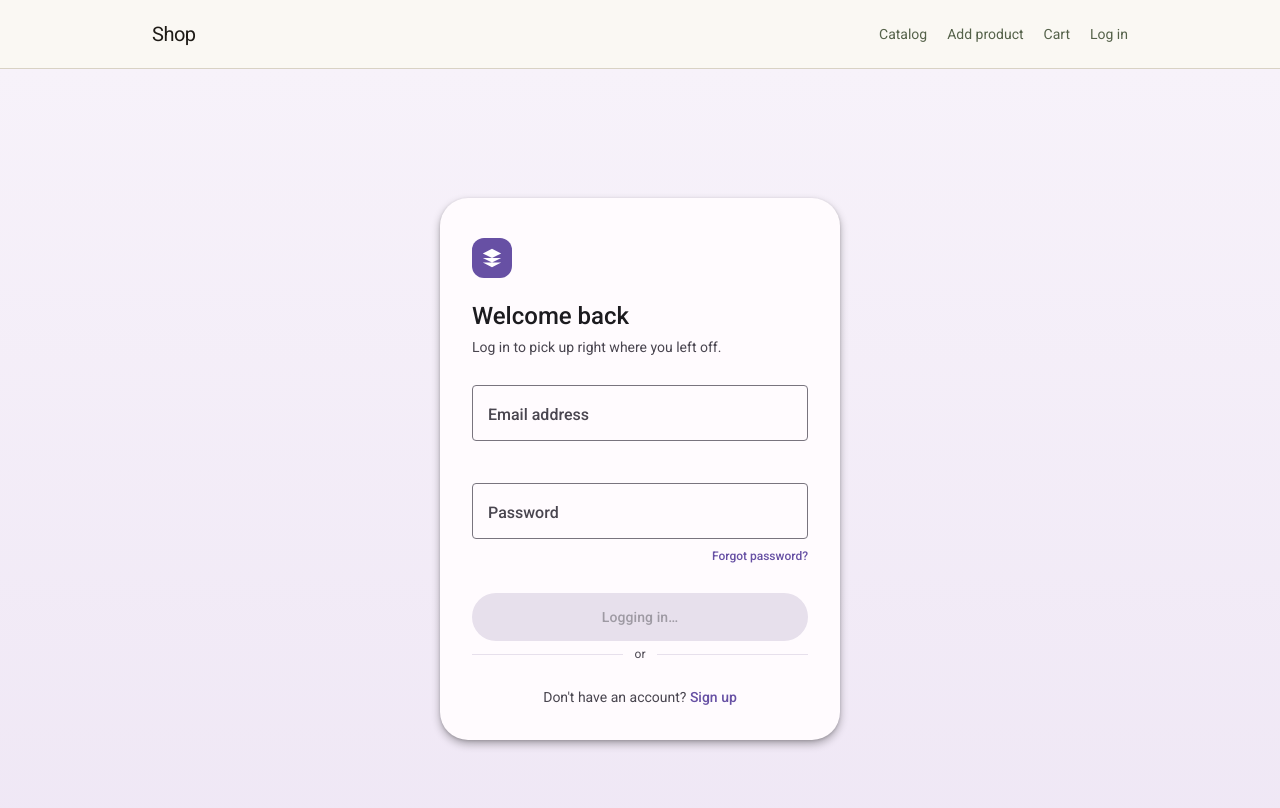
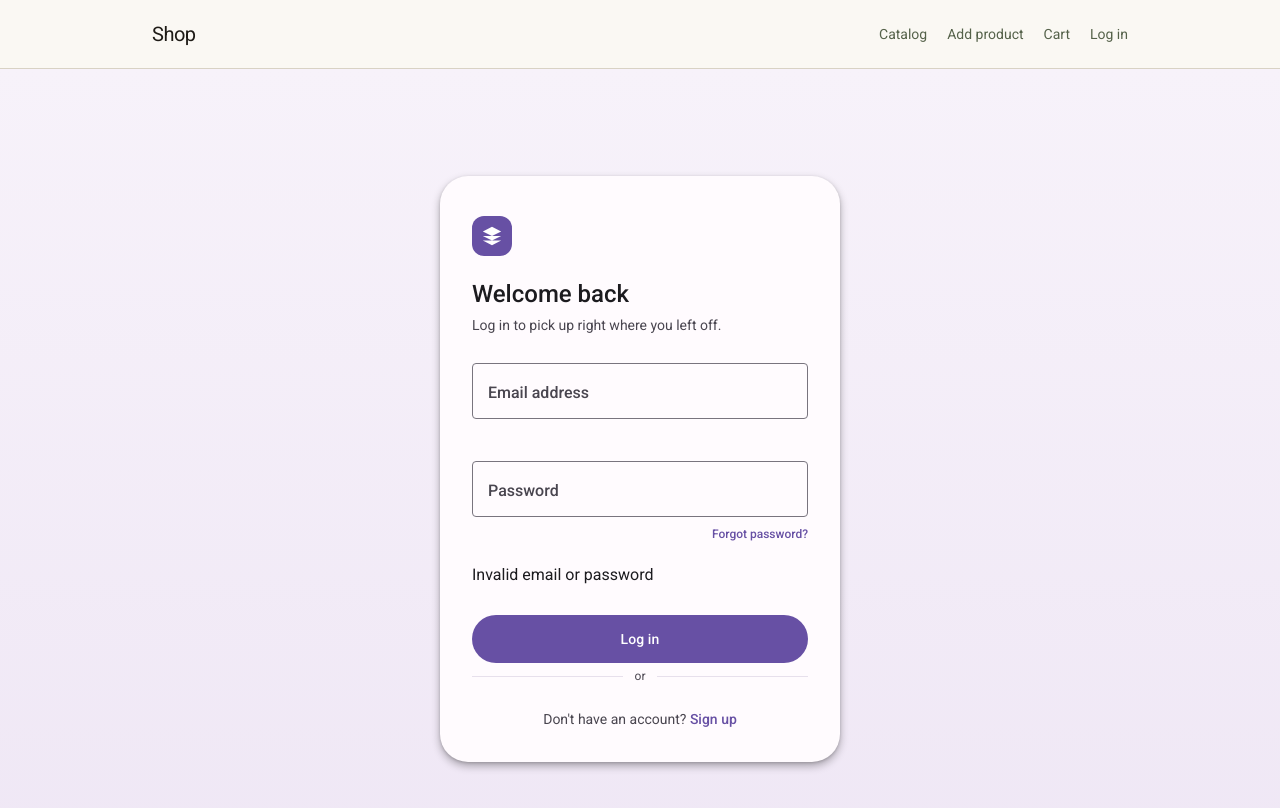
Before and after one commit to AkashKrMasih/nextjs, a Next.js app: page /login in a window 1280 px wide. Both pictures are taken after typing "name@example.com", "Sample123" into the empty fields and a click on the button "Log in". Shown: the top 808 px of the page. Built offline with nearby package versions, Linux system fonts and the light colour scheme; no server answers; the database is empty.

Commit message:
redirect to /

```diff
--- a/app/login/page.tsx
+++ b/app/login/page.tsx
@@ -6,8 +6,7 @@ import { login } from '@/app/users/actions';
 
 export default function LoginPage() {
   const [emailError, setEmailError] = useState('');
-  const [pending, setPending] = useState(false);
-  const [state, formAction] = useActionState(login, undefined)
+  const [state, formAction, pending] = useActionState(login, undefined)
 
   function validateEmail(value: string) {
     if (value.length === 0) return '';
@@ -40,7 +39,7 @@ export default function LoginPage() {
         <h1>Welcome back</h1>
         <p className="subtitle">Log in to pick up right where you left off.</p>
 
-        <form action={formAction} onSubmit={() => setPending(true)} noValidate>
+        <form action={formAction} noValidate>
           <div className="field">
             <input
               type="email"
@@ -73,6 +72,8 @@ export default function LoginPage() {
             <a href="/forgot-password">Forgot password?</a>
           </div>
 
+          {state?.error && <p className="form-error">{state.error}</p>}
+
           <button type="submit" onClick={handleRipple} disabled={pending}>
             {pending ? 'Logging in…' : 'Log in'}
           </button>
--- a/app/users/actions.ts
+++ b/app/users/actions.ts
@@ -63,7 +63,7 @@ export async function login(
     email: user.email,
     name: user.name,
   })
-  redirect('/dashboard')
+  redirect('/')
 }
 
 export async function logout() {
```
